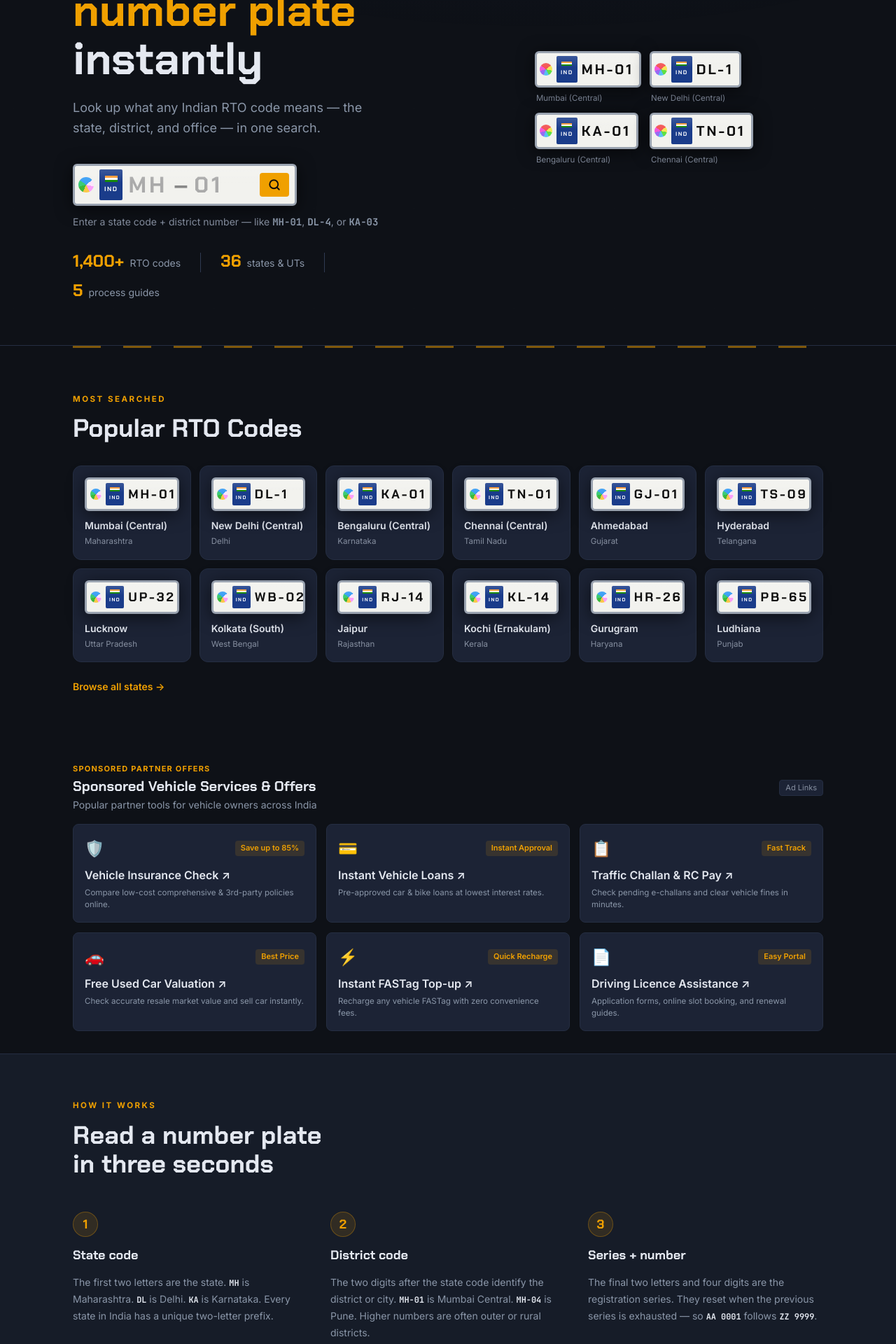
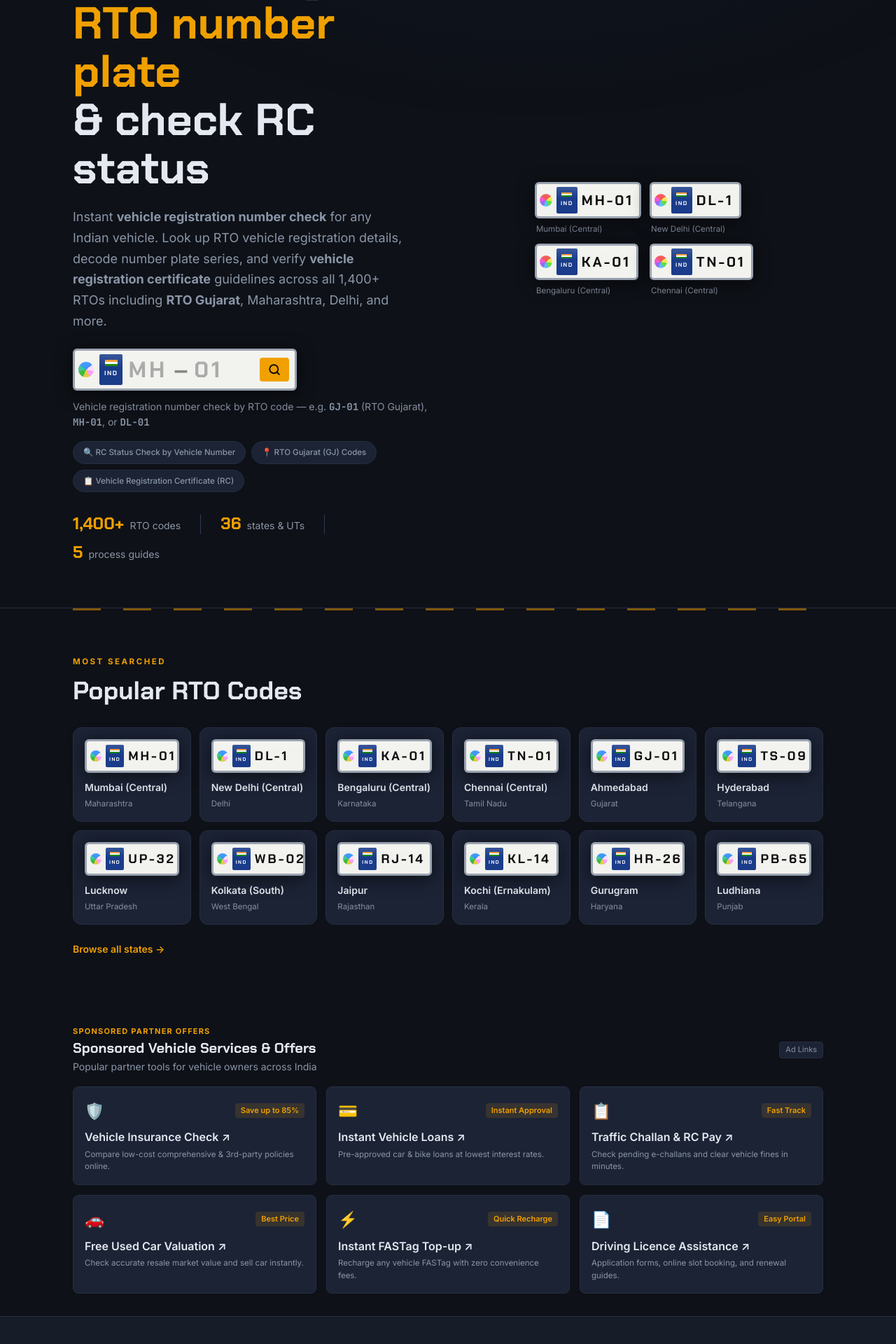
Before and after one commit to Naruto13133/rtolookup, a Next.js app: page / in a window 1280 px wide. Shown: the part 260-2180 px from the top of the page at 70% size. Built offline with nearby package versions, Linux system fonts and the light colour scheme.

Commit message:
seo: integrate Google Ads target keywords across landing pages and metadata

```diff
--- a/app/layout.js
+++ b/app/layout.js
@@ -30,16 +30,32 @@ const mono = JetBrains_Mono({
 
 const SITE_URL = 'https://www.rtolookup.site'
 const SITE_NAME = 'RTOLookup'
-const SITE_DESC = 'Decode Indian vehicle number plates and RTO codes instantly. Plain-English guides for RC transfer, duplicate RC, and vehicle ownership checks — covering all 1,400+ RTOs across India.'
+const SITE_DESC = 'Decode any Indian RTO number plate and vehicle registration number instantly. Perform an online RC status check by vehicle number, explore RTO Gujarat & national codes, and access vehicle registration certificate guides across India.'
 
 export const metadata = {
   metadataBase: new URL(SITE_URL),
   title: {
-    default: `${SITE_NAME} — Decode Any Indian Vehicle Number Plate`,
+    default: `${SITE_NAME} — Vehicle Registration Number Check & RTO Number Plate Lookup`,
     template: `%s | ${SITE_NAME}`,
   },
   description: SITE_DESC,
-  keywords: ['RTO code', 'vehicle registration', 'number plate decode', 'RC transfer', 'Parivahan', 'Indian RTO', 'HSRP', 'vehicle owner check'],
+  keywords: [
+    'rc status check by vehicle number',
+    'vehicle registration number check',
+    'rto gujarat',
+    'vehicle registration certificate',
+    'rto number plate',
+    'number plate',
+    'rto vehicle',
+    'rto registration',
+    'vehicle registration number',
+    'RTO code',
+    'RC transfer',
+    'Parivahan VAHAN',
+    'Indian RTO',
+    'HSRP',
+    'vehicle owner check',
+  ],
   authors: [{ name: SITE_NAME }],
   creator: SITE_NAME,
   openGraph: {
@@ -47,12 +63,12 @@ export const metadata = {
     locale: 'en_IN',
     url: SITE_URL,
     siteName: SITE_NAME,
-    title: `${SITE_NAME} — Decode Any Indian Vehicle Number Plate`,
+    title: `${SITE_NAME} — Vehicle Registration Number Check & RTO Number Plate Lookup`,
     description: SITE_DESC,
   },
   twitter: {
     card: 'summary_large_image',
-    title: `${SITE_NAME} — Decode Any Indian Vehicle Number Plate`,
+    title: `${SITE_NAME} — Vehicle Registration Number Check & RTO Number Plate Lookup`,
     description: SITE_DESC,
   },
   robots: {
@@ -92,7 +108,7 @@ export default function RootLayout({ children }) {
         name: SITE_NAME,
         url: SITE_URL,
         logo: { '@type': 'ImageObject', url: `${SITE_URL}/icon.svg` },
-        description: 'A reference resource that explains Indian RTO codes and vehicle registration processes in plain English.',
+        description: 'Official reference resource for RTO number plate decoding, vehicle registration number check, RC status verification, and vehicle registration certificate guides across India.',
       },
     ],
   }
--- a/app/page.js
+++ b/app/page.js
@@ -16,16 +16,28 @@ export default function Home() {
       <section className="hero">
         <div className="container hero-inner">
           <div className="hero-content">
-            <p className="section-label">India's RTO Reference</p>
+            <p className="section-label">India's RTO Vehicle Registration & Number Plate Reference</p>
             <h1 className="hero-title">
               Decode any<br />
-              <span className="hero-accent">number plate</span><br />
-              instantly
+              <span className="hero-accent">RTO number plate</span><br />
+              & check RC status
             </h1>
             <p className="hero-subtitle">
-              Look up what any Indian RTO code means — the state, district, and office — in one search.
+              Instant <strong>vehicle registration number check</strong> for any Indian vehicle. Look up RTO vehicle registration details, decode number plate series, and verify <strong>vehicle registration certificate</strong> guidelines across all 1,400+ RTOs including <strong>RTO Gujarat</strong>, Maharashtra, Delhi, and more.
             </p>
             <PlateSearch />
+
+            <div className="quick-keyword-pills" style={{ display: 'flex', flexWrap: 'wrap', gap: '8px', marginTop: '16px' }}>
+              <Link href="/guides/check-vehicle-owner" className="keyword-pill" prefetch={false}>
+                🔍 RC Status Check by Vehicle Number
+              </Link>
+              <Link href="/state/gujarat" className="keyword-pill" prefetch={false}>
+                📍 RTO Gujarat (GJ) Codes
+              </Link>
+              <Link href="/guides/rc-transfer" className="keyword-pill" prefetch={false}>
+                📋 Vehicle Registration Certificate (RC)
+              </Link>
+            </div>
 
             <div className="trust-strip" style={{ marginTop: '32px' }}>
               <div className="trust-item">
@@ -98,22 +110,22 @@ export default function Home() {
       <section className="section how-section">
         <div className="container">
           <p className="section-label">How it works</p>
-          <h2 className="section-title" style={{ marginBottom: '48px' }}>Read a number plate<br />in three seconds</h2>
+          <h2 className="section-title" style={{ marginBottom: '48px' }}>RTO Vehicle Registration &<br />Number Plate Decoding</h2>
           <div className="steps-grid">
             <div className="step">
               <div className="step-num">1</div>
-              <h3 className="step-title">State code</h3>
-              <p className="step-body">The first two letters are the state. <strong>MH</strong> is Maharashtra. <strong>DL</strong> is Delhi. <strong>KA</strong> is Karnataka. Every state in India has a unique two-letter prefix.</p>
+              <h3 className="step-title">State Code & RTO Registration</h3>
+              <p className="step-body">The first two letters identify the state where the RTO registration occurred — such as <strong>GJ</strong> for <strong>RTO Gujarat</strong>, <strong>MH</strong> for Maharashtra, or <strong>DL</strong> for Delhi. Every state and UT has a distinctive code.</p>
             </div>
             <div className="step">
               <div className="step-num">2</div>
-              <h3 className="step-title">District code</h3>
-              <p className="step-body">The two digits after the state code identify the district or city. <strong>MH-01</strong> is Mumbai Central. <strong>MH-04</strong> is Pune. Higher numbers are often outer or rural districts.</p>
+              <h3 className="step-title">District Code & RTO Vehicle Office</h3>
+              <p className="step-body">The two digits following the state code pinpoint the specific RTO vehicle office issuing the vehicle registration certificate. For instance, <strong>GJ-01</strong> is Ahmedabad (RTO Gujarat), while <strong>MH-01</strong> is Mumbai Central.</p>
             </div>
             <div className="step">
               <div className="step-num">3</div>
-              <h3 className="step-title">Series + number</h3>
-              <p className="step-body">The final two letters and four digits are the registration series. They reset when the previous series is exhausted — so <strong>AA 0001</strong> follows <strong>ZZ 9999</strong>.</p>
+              <h3 className="step-title">Vehicle Registration Number Series</h3>
+              <p className="step-body">The subsequent alphanumeric series and 4 digits form your complete vehicle registration number. Running a vehicle registration number check verifies the vehicle registration certificate and official RTO jurisdiction.</p>
             </div>
           </div>
         </div>
@@ -147,14 +159,14 @@ export default function Home() {
       {/* ── Guides ── */}
       <section className="section">
         <div className="container">
-          <p className="section-label">Guides</p>
-          <h2 className="section-title" style={{ marginBottom: '32px' }}>Common RTO processes explained</h2>
+          <p className="section-label">Vehicle Registration Certificate & RTO Guides</p>
+          <h2 className="section-title" style={{ marginBottom: '32px' }}>RC Status & RTO Vehicle Guides</h2>
           <div className="guides-grid">
             {[
-              { slug: 'rc-transfer', title: 'How to Transfer RC', desc: 'Step-by-step for transferring ownership of a used vehicle — forms, fees, and the Parivahan flow.', badge: 'Most searched' },
-              { slug: 'check-vehicle-owner', title: 'Check Vehicle Owner', desc: 'How to find the registered owner of any vehicle using the registration number — legally and instantly.', badge: 'Quick reference' },
-              { slug: 'duplicate-rc', title: 'Get a Duplicate RC', desc: 'What to do when your Registration Certificate is lost or damaged. FIR, Form 26, fees, and timeline.', badge: 'Common' },
-              { slug: 'noc', title: 'NOC for Vehicle Transfer', desc: 'When you need a No Objection Certificate, how to apply, and what happens without one.', badge: 'Interstate' },
+              { slug: 'check-vehicle-owner', title: 'RC Status Check by Vehicle Number', desc: 'Perform a vehicle registration number check on Parivahan VAHAN to verify vehicle registration certificate details.', badge: 'Most searched' },
+              { slug: 'rc-transfer', title: 'Vehicle Registration Certificate Transfer', desc: 'Step-by-step for transferring ownership of a used vehicle — forms, fees, and the Parivahan flow.', badge: 'Essential' },
+              { slug: 'duplicate-rc', title: 'Duplicate Registration Certificate', desc: 'What to do when your vehicle registration certificate (RC) is lost or damaged. FIR, Form 26, and fees.', badge: 'Common' },
+              { slug: 'noc', title: 'NOC for RTO Vehicle Transfer', desc: 'When you need a No Objection Certificate for an RTO vehicle, how to apply, and inter-state rules.', badge: 'Interstate' },
             ].map(guide => (
               <Link key={guide.slug} href={`/guides/${guide.slug}`} className="guide-card" prefetch={false}>
                 <span className="badge badge-amber guide-badge">{guide.badge}</span>
@@ -201,8 +213,27 @@ export default function Home() {
           font-size: var(--text-lg);
           color: var(--text-secondary);
           line-height: 1.65;
-          margin-bottom: 36px;
-          max-width: 440px;
+          margin-bottom: 24px;
+          max-width: 480px;
+        }
+
+        .keyword-pill {
+          display: inline-flex;
+          align-items: center;
+          font-size: var(--text-xs);
+          font-weight: 500;
+          color: var(--text-secondary);
+          background: var(--tarmac-card);
+          border: 1px solid var(--tarmac-border);
+          border-radius: 9999px;
+          padding: 6px 14px;
+          text-decoration: none;
+          transition: border-color 0.15s, color 0.15s, background 0.15s;
+        }
+        .keyword-pill:hover {
+          border-color: var(--amber);
+          color: var(--text-primary);
+          background: var(--tarmac-raised);
         }
 
         .hero-visual {
--- a/components/Footer.jsx
+++ b/components/Footer.jsx
@@ -18,19 +18,19 @@ export default function Footer() {
               <li><Link href="/state/delhi" prefetch={false}>Delhi RTOs</Link></li>
               <li><Link href="/state/karnataka" prefetch={false}>Karnataka RTOs</Link></li>
               <li><Link href="/state/tamil-nadu" prefetch={false}>Tamil Nadu RTOs</Link></li>
-              <li><Link href="/state/gujarat" prefetch={false}>Gujarat RTOs</Link></li>
+              <li><Link href="/state/gujarat" prefetch={false}>RTO Gujarat (GJ)</Link></li>
               <li><Link href="/state/uttar-pradesh" prefetch={false}>Uttar Pradesh RTOs</Link></li>
             </ul>
           </div>
 
           <div className="footer-links">
-            <p className="footer-links-title">Guides</p>
+            <p className="footer-links-title">Guides & RC Status</p>
             <ul>
-              <li><Link href="/guides/rc-transfer" prefetch={false}>RC Transfer Guide</Link></li>
-              <li><Link href="/guides/check-vehicle-owner" prefetch={false}>Check Vehicle Owner</Link></li>
-              <li><Link href="/guides/duplicate-rc" prefetch={false}>Duplicate RC</Link></li>
+              <li><Link href="/guides/check-vehicle-owner" prefetch={false}>RC Status Check by Vehicle Number</Link></li>
+              <li><Link href="/guides/rc-transfer" prefetch={false}>Vehicle Registration Certificate Transfer</Link></li>
+              <li><Link href="/guides/duplicate-rc" prefetch={false}>Duplicate Registration Certificate</Link></li>
               <li><Link href="/guides/address-change" prefetch={false}>Address Change in RC</Link></li>
-              <li><Link href="/guides/noc" prefetch={false}>NOC for Vehicle</Link></li>
+              <li><Link href="/guides/noc" prefetch={false}>NOC for RTO Vehicle</Link></li>
             </ul>
           </div>
         </div>
--- a/components/PlateSearch.jsx
+++ b/components/PlateSearch.jsx
@@ -77,7 +77,7 @@ export default function PlateSearch() {
               onChange={e => { setInput(e.target.value); setError('') }}
               placeholder="e.g. MH-01"
               className="plate-real-input"
-              aria-label="Enter RTO code"
+              aria-label="Enter RTO number plate code or vehicle registration number prefix"
               maxLength={8}
               autoComplete="off"
               autoCorrect="off"
@@ -86,7 +86,7 @@ export default function PlateSearch() {
             />
           </div>
 
-          <button type="submit" className="plate-go-btn" aria-label="Look up RTO">
+          <button type="submit" className="plate-go-btn" aria-label="Vehicle registration number check">
             <svg width="18" height="18" viewBox="0 0 24 24" fill="none" stroke="currentColor" strokeWidth="2.5" strokeLinecap="round" strokeLinejoin="round" aria-hidden="true">
               <circle cx="11" cy="11" r="8"/>
               <path d="m21 21-4.35-4.35"/>
@@ -97,7 +97,7 @@ export default function PlateSearch() {
         {error && <p className="plate-error" role="alert">{error}</p>}
       </form>
 
-      <p className="plate-hint">Enter a state code + district number — like <strong>MH-01</strong>, <strong>DL-4</strong>, or <strong>KA-03</strong></p>
+      <p className="plate-hint">Vehicle registration number check by RTO code — e.g. <strong>GJ-01</strong> (RTO Gujarat), <strong>MH-01</strong>, or <strong>DL-01</strong></p>
 
       <style>{`
         .plate-search-wrap {
```
Also changed, not shown: app/rto/[code]/page.js (+4 -4 lines), app/state/[state]/page.js (+28 -8 lines), data/guides.js (+29 -29 lines).
